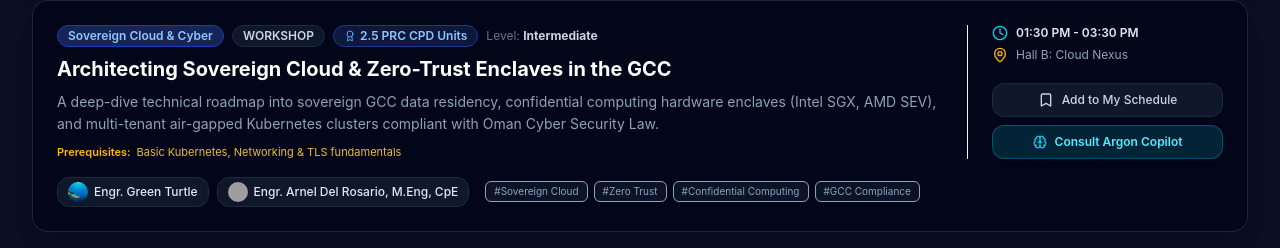
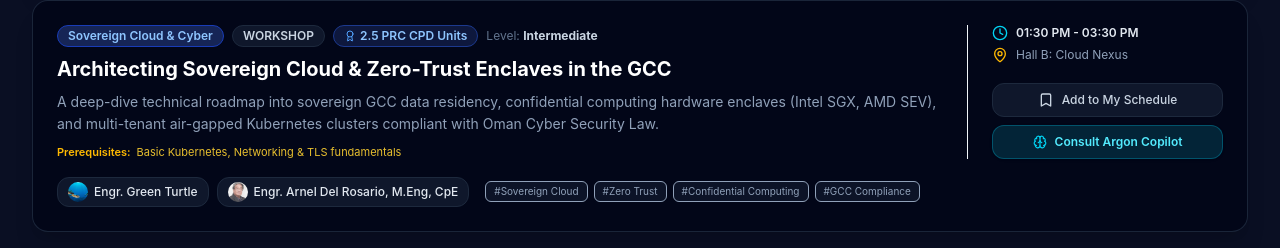
Before and after one commit to Drenegade/TechTalk2026, a React (Vite) app: page / in a window 1280 px wide. Shown: the part 2713-2961 px from the top of the page. Built offline with nearby package versions, Linux system fonts and the light colour scheme; grey boxes are pictures that could not be loaded.

Commit message:
feat(speakers): update Engr. Arnel Del Rosario avatar
Replace external image URL with local import for improved performance and asset management.

```diff
--- a/src/data/conferenceData.ts
+++ b/src/data/conferenceData.ts
@@ -70,7 +70,7 @@ export const SPEAKERS: Speaker[] = [
     title: 'Principal Cloud Native Architect & Kubernetes Fellow',
     organization: 'Gulf Sovereign Cloud Solutions',
     bio: 'Specialist in multi-cloud mesh networks, high-availability data replication across GCC financial hubs, and edge microservices orchestration under sovereign data residency mandates.',
-    avatar: 'https://images.unsplash.com/photo-1519085360753-af0119f7cbe7?auto=format&fit=crop&w=400&q=80',
+    avatar: speaker5Avatar,
     country: 'Oman',
     specialty: ['Kubernetes', 'Cloud Sovereignty', 'DevSecOps'],
     featured: false,
```
